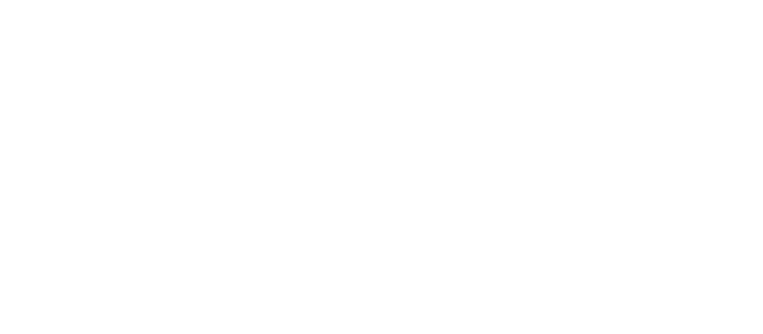
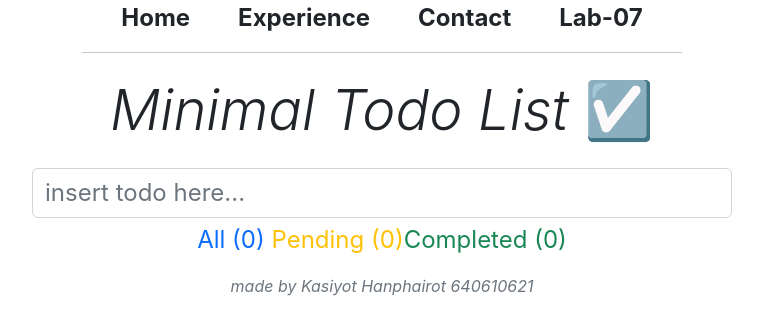
Before and after one commit to cpe-cmu-261207/lab-09-FrienDDDD, a Next.js app: page /lab-07 in a window 1280 px wide. Shown: the top 334 px of the page, without its empty margins (258-1021 px from the left). Built offline with nearby package versions, Linux system fonts and the light colour scheme.

Commit message:
update lab-07

```diff
--- a/pages/lab-07.jsx
+++ b/pages/lab-07.jsx
@@ -1,5 +1,135 @@
-import React from "react";
+import { useEffect, useState } from "react";
+import Todo from "../components/Todo";
+import {
+  IconCheck,
+  IconTrash,
+  IconArrowUp,
+  IconArrowDown,
+} from "@tabler/icons";
+import Navbar from "../components/Navbar";
 
-export default function Lab07() {
-  return <div></div>;
+export default function Home() {
+  const [todoInput, setTodoInput] = useState("");
+  const [todos, setTodos] = useState([]);
+  const [isFirstRender, setIsFirstRender] = useState(true);
+
+  useEffect(() => {
+    if (isFirstRender) {
+      setIsFirstRender(false);
+      return;
+    }
+    saveTodos();
+  }, [todos]);
+
+  useEffect(() => {
+    const todoStr = localStorage.getItem("react-todos");
+    if (todoStr === null) {
+      setTodos([]);
+    } else {
+      setTodos(JSON.parse(todoStr));
+    }
+  }, []);
+
+  const onKeyUpHandler = (event) => {
+    if (event.key !== "Enter") return;
+
+    if (todoInput === "") {
+      alert("Todo cannot be empty");
+    } else {
+      const newTodos = [{ title: todoInput, completed: false }, ...todos];
+      setTodos(newTodos);
+      setTodoInput("");
+    }
+  };
+
+  const deleteTodo = (idx) => {
+    todos.splice(idx, 1);
+    const newTodos = [...todos];
+    setTodos(newTodos);
+  };
+
+  const markTodo = (idx) => {
+    todos[idx].completed = !todos[idx].completed;
+    setTodos([...todos]);
+  };
+
+  const moveUp = (idx) => {
+    if (idx === 0) return;
+    const title = todos[idx].title;
+    const completed = todos[idx].completed;
+
+    todos[idx].title = todos[idx - 1].title;
+    todos[idx].completed = todos[idx - 1].completed;
+
+    todos[idx - 1].title = title;
+    todos[idx - 1].completed = completed;
+    setTodos([...todos]);
+  };
+
+  const moveDown = (idx) => {
+    if (idx + 1 === todos.length) return;
+    const title = todos[idx].title;
+    const completed = todos[idx].completed;
+
+    todos[idx].title = todos[idx + 1].title;
+    todos[idx].completed = todos[idx + 1].completed;
+
+    todos[idx + 1].title = title;
+    todos[idx + 1].completed = completed;
+    setTodos([...todos]);
+  };
+
+  const saveTodos = () => {
+    const todosStr = JSON.stringify(todos);
+    localStorage.setItem("react-todos", todosStr);
+  };
+
+  return (
+    <div>
+      <Navbar />
+      {/* Entire App container (required for centering) */}
+      <div style={{ maxWidth: "700px" }} className="mx-auto">
+        {/* App header */}
+        <p className="display-4 text-center fst-italic m-4">
+          Minimal Todo List <span className="fst-normal">☑️</span>
+        </p>
+        {/* Input */}
+        <input
+          className="form-control mb-1 fs-4"
+          placeholder="insert todo here..."
+          onChange={(e) => setTodoInput(e.target.value)}
+          value={todoInput}
+          onKeyUp={onKeyUpHandler}
+        />
+        <div>
+          {todos.map((todo, i) => (
+            <Todo
+              title={todo.title}
+              completed={todo.completed}
+              onMark={() => markTodo(i)}
+              onDelete={() => deleteTodo(i)}
+              onMoveUp={() => moveUp(i)}
+              onMoveDown={() => moveDown(i)}
+            />
+          ))}
+        </div>
+
+        {/* summary section */}
+        <p className="text-center fs-4">
+          <span className="text-primary">All ({todos.length}) </span>
+          <span className="text-warning">
+            Pending ({todos.filter((x) => x.completed === false).length})
+          </span>
+          <span className="text-success">
+            Completed ({todos.filter((x) => x.completed === true).length})
+          </span>
+        </p>
+
+        {/* Made by section */}
+        <p className="text-center mt-3 text-muted fst-italic">
+          made by Kasiyot Hanphairot 640610621
+        </p>
+      </div>
+    </div>
+  );
 }
```
